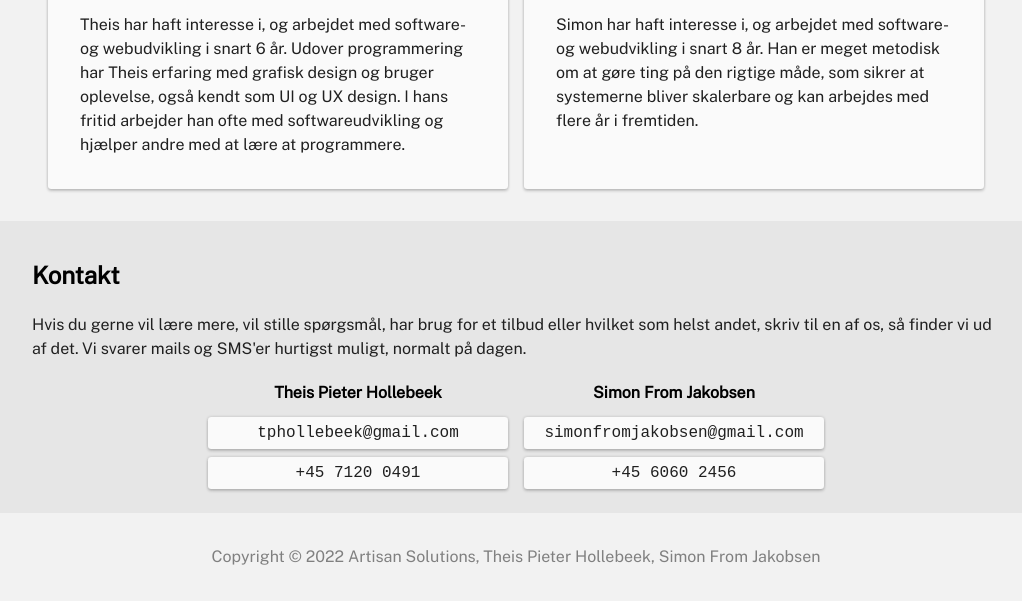
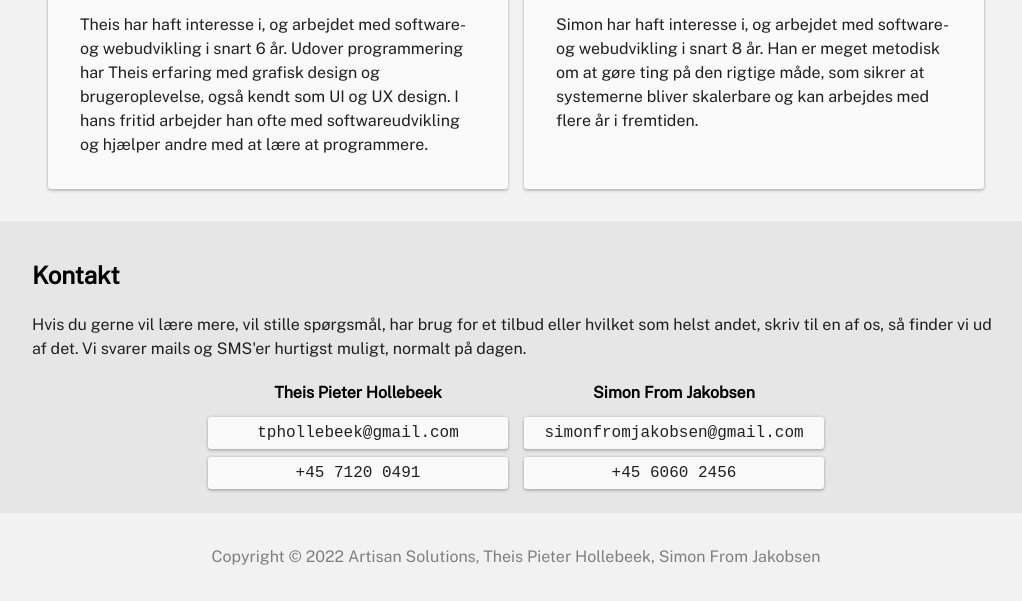
Before and after one commit to artisan-solutions/www, a website built with Vite: page index.html in a window 1280 px wide. Shown: the part 1011-1612 px from the top of the page, without its empty margins (124-1146 px from the left). Built offline with nearby package versions, Linux system fonts and the light colour scheme; a web font is replaced by a local one.

Commit message:
fixed spelling mistake

```diff
--- a/index.html
+++ b/index.html
@@ -91,7 +91,7 @@
                             Theis har haft interesse i, og arbejdet med
                             software- og webudvikling i snart 6 år. Udover
                             programmering har Theis erfaring med grafisk design
-                            og bruger oplevelse, også kendt som UI og UX design.
+                            og brugeroplevelse, også kendt som UI og UX design.
                             I hans fritid arbejder han ofte med
                             softwareudvikling og hjælper andre med at lære at
                             programmere.
```
